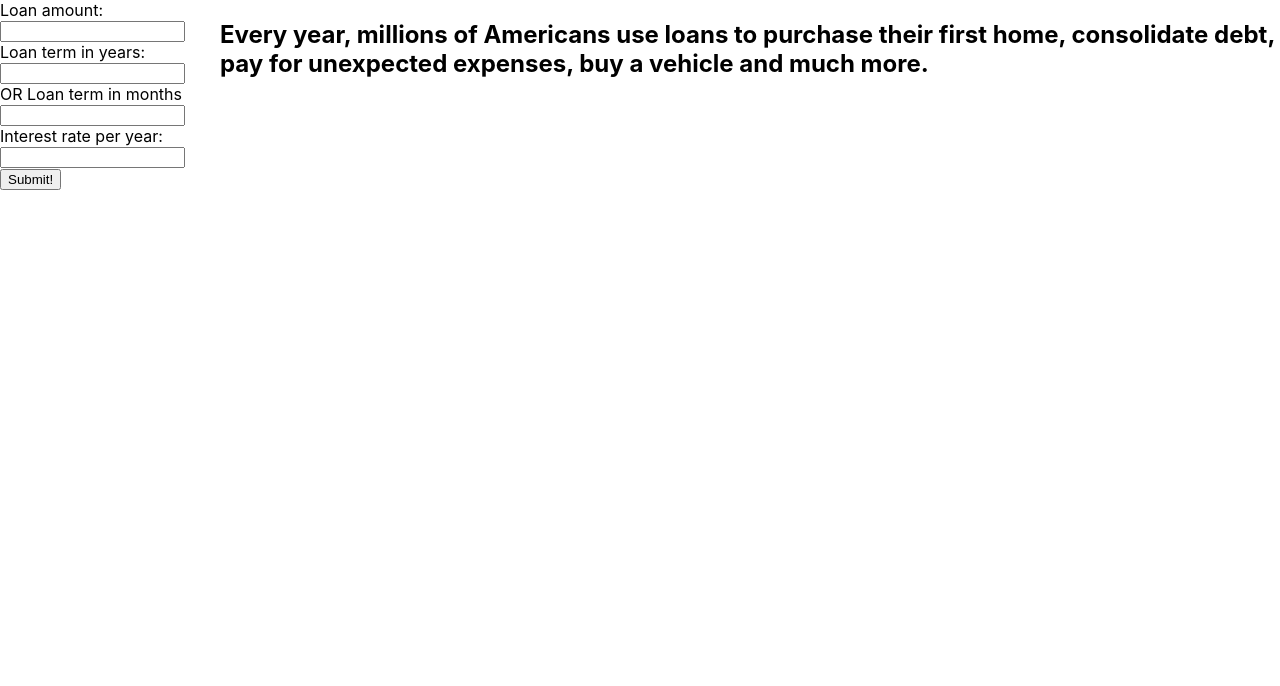
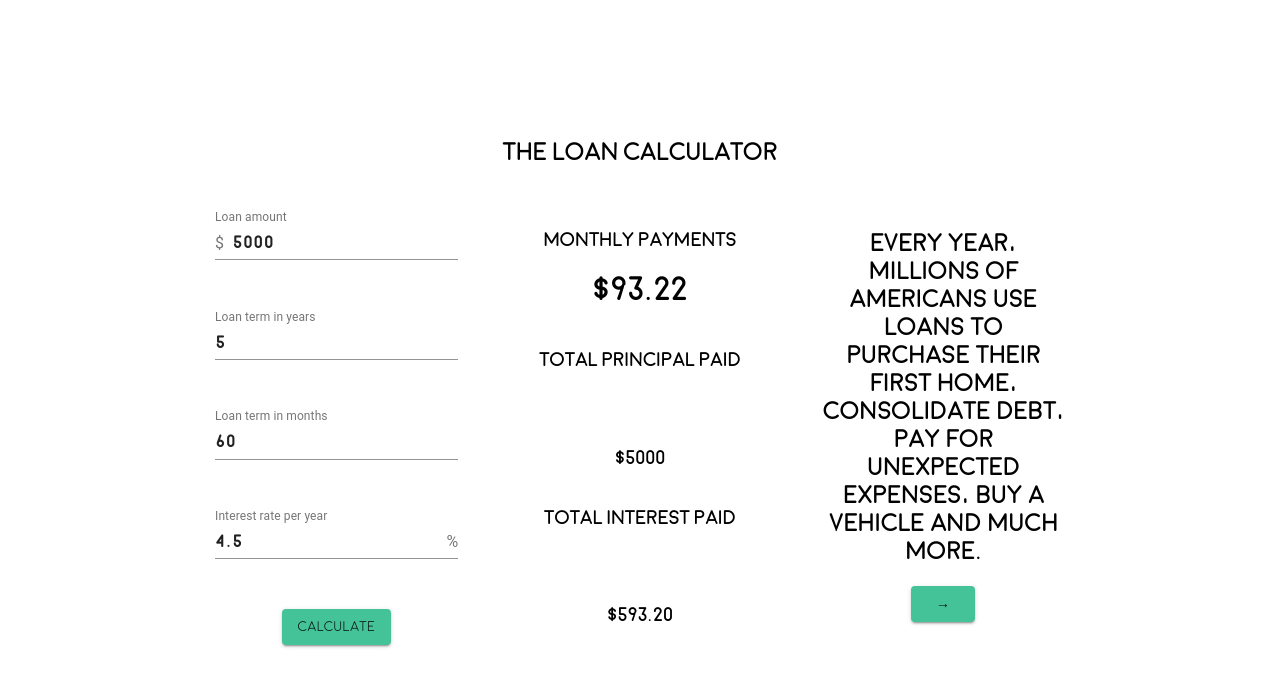
Before and after one commit to pauljpark/loan-calculator, a React (Create React App) app: page / in a window 1280 px wide. Shown: the top 686 px of the page. Built offline with nearby package versions, Linux system fonts and the light colour scheme.

Commit message:
form validation

```diff
--- a/src/App.css
+++ b/src/App.css
@@ -1,3 +1,79 @@
-.App {
+@font-face {
+  font-family: "Moon Light";
+  src: url(./fonts/Moon\ Light.otf);
+}
+@font-face {
+  font-family: "Moon Bold";
+  src: url(./fonts/Moon\ Bold.otf);
+}
+
+* {
+  font-family: "Moon Light";
+  box-sizing: border-box;
+}
+
+.container {
+  display: flex;
+  justify-content: center;
+  align-items: center;
+  height: 100vh;
+}
+
+.grid-container {
+  border-radius: 10px;
+  padding: 25px;
+  height: 75vh;
+  width: 75vw;
+}
+
+.form-container {
+  display: flex;
+  height: 100%;
+}
+
+.title-container {
+  height: 10%;
+  display: flex;
+  justify-content: center;
+  align-items: center;
+}
+
+.inner-container {
+  display: flex;
+  height: 90%;
+}
+
+.form {
+  display: flex;
+  width: 50%;
+  flex-direction: column;
+  justify-content: space-between;
+  padding: 30px;
+}
+.text-field input {
+  font-family: "Moon Bold";
+  font-size: large;
+}
+#calculate-btn {
+  align-self: center;
+}
+.payment {
+  width: 50%;
+  padding: 30px;
   text-align: center;
 }
+.payment-container {
+  display: flex;
+  flex-direction: column;
+  justify-content: space-between;
+  height: 100%;
+}
+
+.calc-item {
+  width: calc((100% / 3) * 2);
+}
+.tips-item {
+  width: calc(100% / 3);
+  padding: 30px;
+  text-align: center;
+}
--- a/src/App.js
+++ b/src/App.js
@@ -4,9 +4,20 @@ import RandomTips from "./components/randomTips"
 
 export default function App() {
   return (
-    <div style={{ display: "flex" }}>
-      <LoanCalc />
-      <RandomTips />
+    <div className="container">
+      <div className="grid-container">
+        <div className="title-container">
+          <h2>The Loan Calculator</h2>
+        </div>
+        <div className="inner-container">
+          <div className="calc-item">
+            <LoanCalc />
+          </div>
+          <div className="tips-item">
+            <RandomTips />
+          </div>
+        </div>
+      </div>
     </div>
   )
 }
--- a/src/api/tips.js
+++ b/src/api/tips.js
@@ -2,7 +2,7 @@ export const tips = [
   "Every year, millions of Americans use loans to purchase their first home, consolidate debt, pay for unexpected expenses, buy a vehicle and much more.",
   "Financial service companies such as Fig Tech offer emergency loans and financial stability products to help low income families.",
   "Always compare lenders, not all banks will offer you the same rates.",
-  "Paying off finance loans as fast as you can, this will cut down the amount of interest paid.",
+  "Pay off finance loans as fast as you can, this will cut down the amount of interest paid.",
   "Fig Tech offers a low cost way to begin building a positive credit history.",
   "In order to build and maintain a strong credit score: pay bills on time, make frequent payments and keep balances low.",
 ]
--- a/src/components/loanCalc.js
+++ b/src/components/loanCalc.js
@@ -2,14 +2,20 @@ import "../App.css"
 import { useState } from "react"
 import { preventChars } from "../PreventChars"
 import MonthlyPay from "./monthlyPay"
+import TextField from "@material-ui/core/TextField"
+import Button from "@material-ui/core/Button"
+import InputAdornment from "@material-ui/core/InputAdornment"
 
 export default function LoanCalc() {
-  const [principal, setPrincipal] = useState("")
-  const [loanYears, setLoanYears] = useState("")
-  const [loanMonths, setLoanMonths] = useState("")
-  const [yearlyInt, setYearlyInt] = useState("")
+  const [principal, setPrincipal] = useState(5000)
+  const [loanYears, setLoanYears] = useState(5)
+  const [loanMonths, setLoanMonths] = useState(60)
+  const [yearlyInt, setYearlyInt] = useState(4.5)
 
-  const [monthlyPay, setMonthlyPay] = useState("")
+  const [monthlyPay, setMonthlyPay] = useState(93.22)
+
+  const [totalPrinPaid, setTotalPrinPaid] = useState(5000)
+  const [totalIntPaid, setTotalIntPaid] = useState("593.20")
 
   const onChangePrincipal = (e) => {
     setPrincipal(e.target.value)
@@ -36,50 +42,130 @@ export default function LoanCalc() {
   const onCalculate = (e) => {
     e.preventDefault()
     const monthlyInt = Number(yearlyInt / 12 / 100)
-    const calculations =
-      (monthlyInt * (1 + monthlyInt) ** Number(loanMonths)) /
+    const answer = (
+      (Number(principal) *
+        (monthlyInt * (1 + monthlyInt) ** Number(loanMonths))) /
       ((1 + monthlyInt) ** Number(loanMonths) - 1)
-    setMonthlyPay(Number(principal * calculations))
+    ).toFixed(2)
+    setMonthlyPay(answer)
+    setTotalPrinPaid(principal)
+    setTotalIntPaid(
+      (((answer * loanMonths - principal) * 100) / 100).toFixed(2)
+    )
+  }
+
+  const invalidPrinHandle = () => {
+    if (principal > 1000000 || principal < 1000) {
+      return true
+    } else return false
+  }
+
+  const invalidYearsHandle = () => {
+    if (loanYears < 1 || loanYears > 40) {
+      return true
+    } else {
+      return false
+    }
+  }
+
+  const invalidMonthsHandle = () => {
+    if (loanMonths < 1 || loanMonths > 480) {
+      return true
+    } else {
+      return false
+    }
+  }
+
+  const invalidIntHandle = () => {
+    if (yearlyInt < 1 || yearlyInt > 99) {
+      return true
+    } else {
+      return false
+    }
   }
 
   return (
-    <div style={{ display: "flex" }}>
-      <form onSubmit={onCalculate}>
-        Loan amount:
-        <input
+    <div className="form-container">
+      <form onSubmit={onCalculate} className="form">
+        <TextField
+          className="text-field"
           type="number"
           onKeyDown={preventChars}
           onChange={onChangePrincipal}
           value={principal}
+          label={invalidPrinHandle() ? "Error" : "Loan amount"}
+          variant="standard"
+          InputProps={{
+            startAdornment: <InputAdornment position="start">$</InputAdornment>,
+          }}
+          error={invalidPrinHandle()}
+          helperText={invalidPrinHandle() ? "Invalid loan amt" : false}
         />
         <br />
-        Loan term in years:
-        <input
+        <TextField
+          className="text-field"
           type="number"
           onKeyDown={preventChars}
           onChange={onChangeLoanYears}
           value={loanYears}
+          label={invalidYearsHandle() ? "Error" : "Loan term in years"}
+          variant="standard"
+          color="primary"
+          error={invalidYearsHandle()}
+          helperText={invalidYearsHandle() ? "Invalid loan term" : false}
         />
         <br />
-        OR Loan term in months
-        <input
+        <TextField
+          className="text-field"
           type="number"
           onKeyDown={preventChars}
           onChange={onChangeLoanMonths}
           value={loanMonths}
+          label={invalidMonthsHandle() ? "Error" : "Loan term in months"}
+          variant="standard"
+          error={invalidMonthsHandle()}
+          helperText={invalidMonthsHandle() ? "Invalid loan term" : false}
         />
         <br />
-        Interest rate per year:
-        <input
+        <TextField
+          className="text-field"
           type="number"
           onKeyDown={preventChars}
           onChange={onChangeYearlyInt}
           value={yearlyInt}
+          label={invalidIntHandle() ? "Error" : "Interest rate per year"}
+          variant="standard"
+          InputProps={{
+            endAdornment: <InputAdornment position="end">%</InputAdornment>,
+          }}
+          error={invalidIntHandle()}
+          helperText={invalidIntHandle() ? "Invalid interest rate" : false}
         />
         <br />
-        <button type="submit">Submit!</button>
+        <Button
+          id="calculate-btn"
+          color="primary"
+          variant="contained"
+          type="submit"
+          disabled={
+            invalidPrinHandle() ||
+            invalidMonthsHandle() ||
+            invalidYearsHandle() ||
+            invalidIntHandle()
+              ? true
+              : false
+          }
+        >
+          Calculate
+        </Button>
       </form>
-      <MonthlyPay totalMonthPay={monthlyPay} />
+      <div className="payment">
+        <MonthlyPay
+          totalMonthPay={monthlyPay}
+          principal={totalPrinPaid}
+          interest={totalIntPaid}
+        />
+      </div>
     </div>
   )
 }
--- a/src/components/monthlyPay.js
+++ b/src/components/monthlyPay.js
@@ -1,5 +1,20 @@
 import React from "react"
 
 export default function MonthlyPay(props) {
-  return <h1>{props.totalMonthPay}</h1>
+  return (
+    <div className="payment-container">
+      <div>
+        <h3>Monthly Payments</h3>
+        <h1>${props.totalMonthPay}</h1>
+      </div>
+      <div className="payment-container">
+        <h3>Total Principal Paid</h3>
+        <h3>${props.principal}</h3>
+      </div>
+      <div className="payment-container">
+        <h3>Total Interest Paid</h3>
+        <h3>${props.interest}</h3>
+      </div>
+    </div>
+  )
 }
--- a/src/components/randomTips.js
+++ b/src/components/randomTips.js
@@ -1,6 +1,25 @@
 import React from "react"
 import { tips } from "../api/tips"
+import { useState } from "react"
+import Button from "@material-ui/core/Button"
 
 export default function RandomTips() {
-  return <h2>{tips[0]}</h2>
+  const [randomNum, setRandomNum] = useState(0)
+
+  const randomInt = () => {
+    if (randomNum === 5) {
+      setRandomNum(0)
+    } else {
+      setRandomNum(randomNum + 1)
+    }
+  }
+
+  return (
+    <div>
+      <h2>{tips[randomNum]}</h2>
+      <Button onClick={randomInt} color="primary" variant="contained">
+        →
+      </Button>
+    </div>
+  )
 }
--- a/src/index.js
+++ b/src/index.js
@@ -1,17 +1,31 @@
-import React from 'react';
-import ReactDOM from 'react-dom';
-import './index.css';
-import App from './App';
-import reportWebVitals from './reportWebVitals';
+import React from "react"
+import ReactDOM from "react-dom"
+import "./index.css"
+import App from "./App"
+import reportWebVitals from "./reportWebVitals"
+import { ThemeProvider, createMuiTheme } from "@material-ui/core/styles"
+
+const theme = createMuiTheme({
+  palette: {
+    primary: {
+      main: "#44c298",
+    },
+    secondary: {
+      main: "#8f9cc9",
+    },
+  },
+})
 
 ReactDOM.render(
   <React.StrictMode>
-    <App />
+    <ThemeProvider theme={theme}>
+      <App />
+    </ThemeProvider>
   </React.StrictMode>,
-  document.getElementById('root')
-);
+  document.getElementById("root")
+)
 
 // If you want to start measuring performance in your app, pass a function
 // to log results (for example: reportWebVitals(console.log))
 // or send to an analytics endpoint. Learn more: https://bit.ly/CRA-vitals
-reportWebVitals();
+reportWebVitals()
```
Also changed, not shown: src/fonts/License.txt (added), src/fonts/Moon Bold.otf (added), src/fonts/Moon Light.otf (added).
